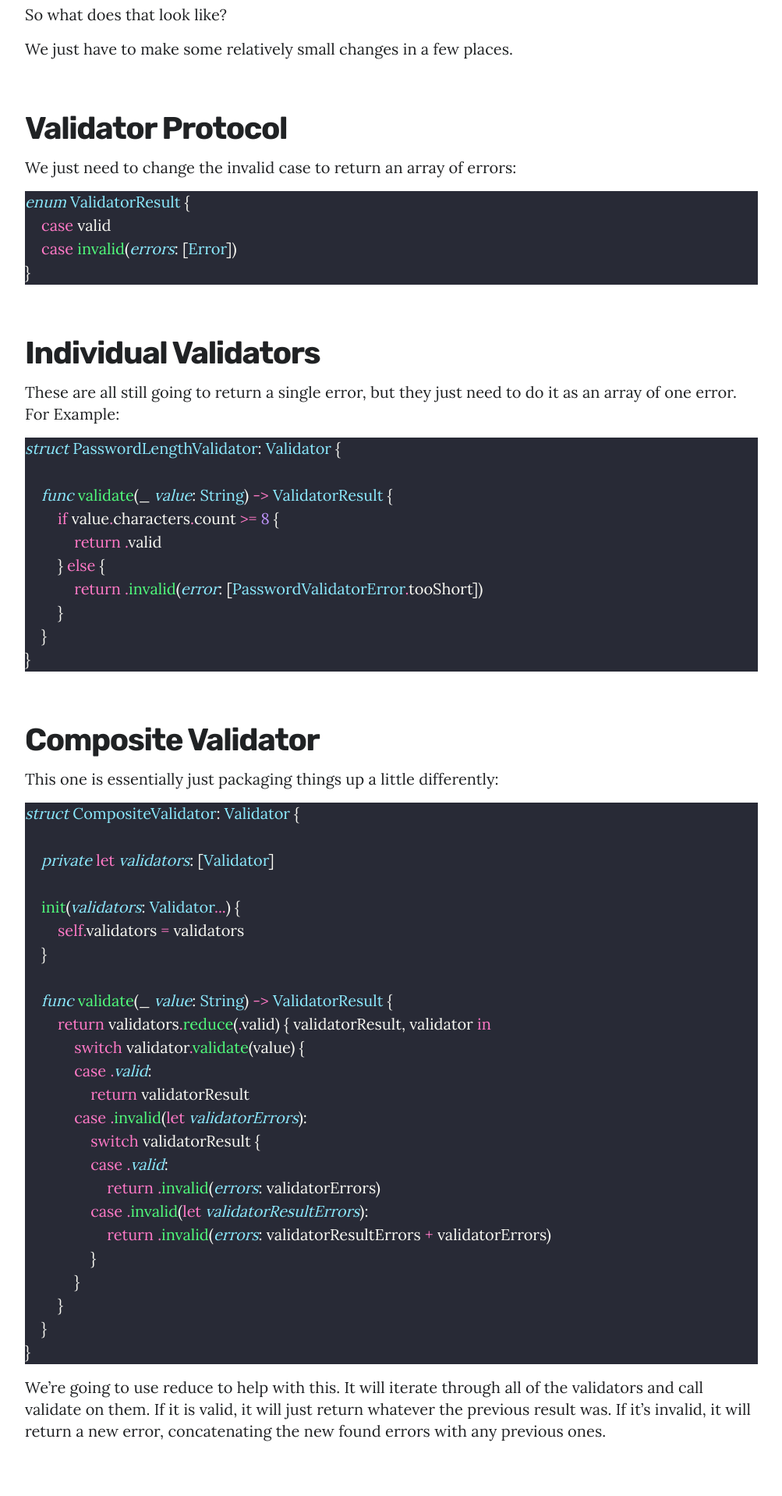
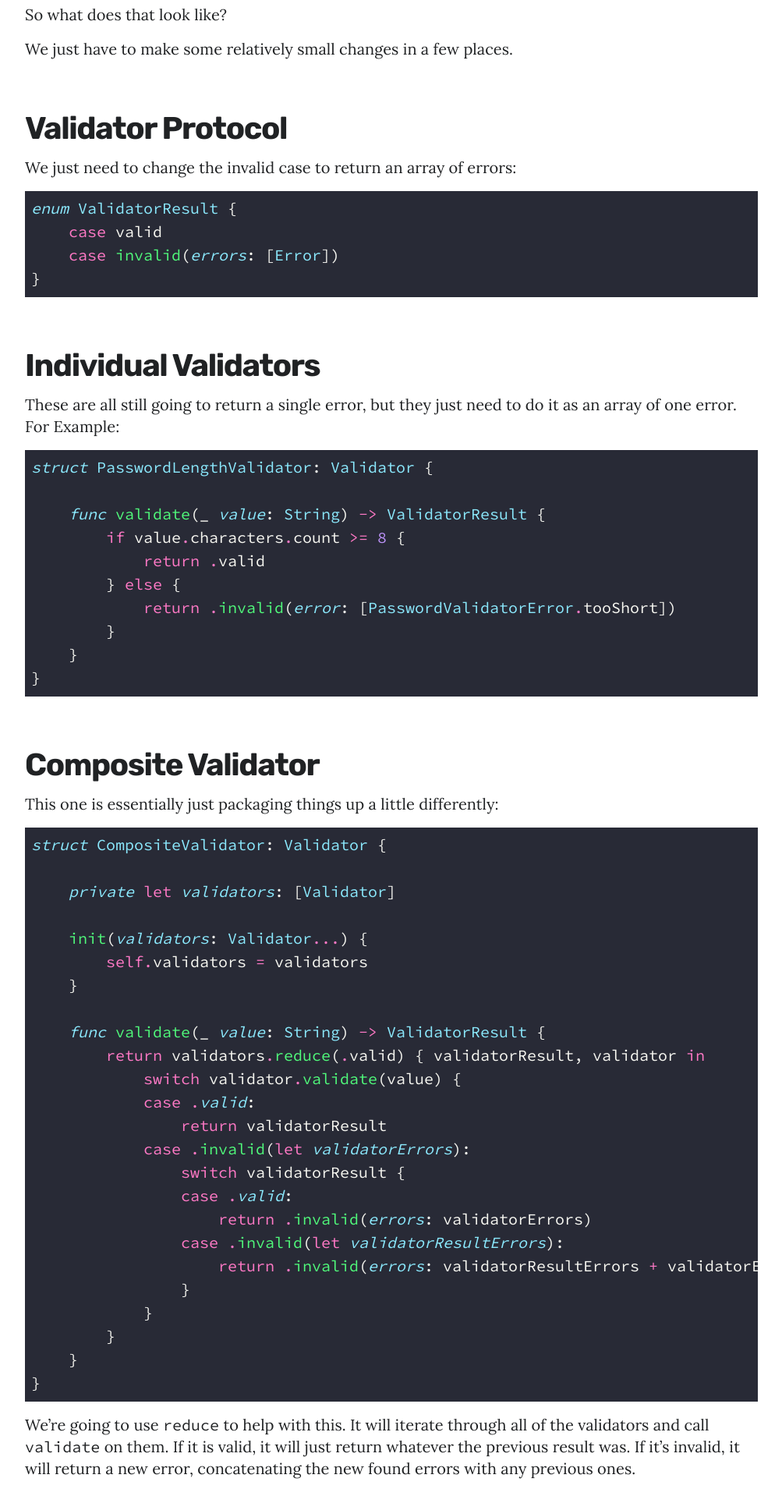
Before and after one commit to ScottRobbins/scottrobbins.github.io, a Jekyll site: the page built from _posts/2016-12-03-composite-validators-extended.markdown, in a window 1280 px wide. Shown: the part 763-2681 px from the top of the page at 78% size, without its empty margins (138-1141 px from the left). Built offline with Jekyll 4.4.1, drawn with Linux system fonts in a browser that asks for light colours; nearby versions of some CDN libraries.

Commit message:
Fix font for code

```diff
--- a/_data/settings.yml
+++ b/_data/settings.yml
@@ -72,6 +72,7 @@ color_settings:
 font_settings:
   font_embed_header: '<link href="https://fonts.googleapis.com/css?family=Rubik:400,500,700|Ubuntu+Mono:400,700" rel="stylesheet">'
   font_embed_body: '<link href="https://fonts.googleapis.com/css?family=Lora&display=swap" rel="stylesheet">'
+  font_embed_code: '<link href="https://fonts.googleapis.com/css?family=Source+Code+Pro&display=swap" rel="stylesheet"'
   title_font: 'Rubik, sans-serif'
   body_font: '"Lora", "Times New Roman", serif'
   regular_weight: 400
--- a/_layouts/default.html
+++ b/_layouts/default.html
@@ -45,6 +45,11 @@
 	{% if site.data.settings.font_settings.font_embed_body %}
 	<!-- Font Embed Code -->
 	{{ site.data.settings.font_settings.font_embed_body }}
+	{% endif %}
+
+	{% if site.data.settings.font_settings.font_embed_code %}
+	<!-- Font Embed Code -->
+	{{ site.data.settings.font_settings.font_embed_code }}
 	{% endif %}
 
 	<!-- Styles -->
--- a/_sass/_pages/_page__post.scss
+++ b/_sass/_pages/_page__post.scss
@@ -35,6 +35,14 @@
 
     .post__top-padding {
       height: 32px;
+    }
+
+    pre {
+      padding: 8px;
+    }
+
+    code {
+      font-family: 'Source Code Pro', monospace;
     }
 
     p {
```
